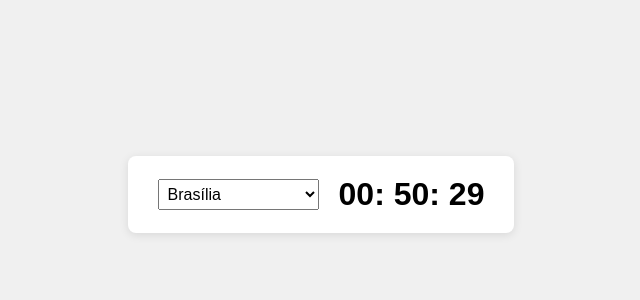
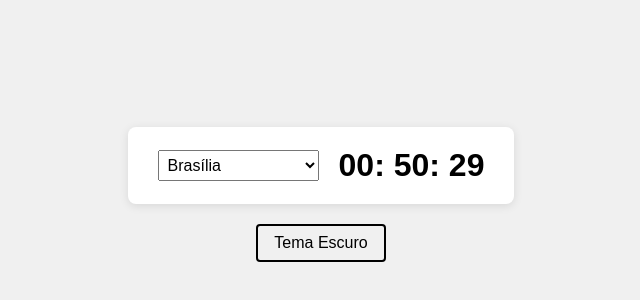
Before and after one commit to anapaulamodesto0/world-clock, a plain HTML site: page index.html in a window 1280 px wide. Shown: the part 206-506 px from the top of the page, without its empty margins (319-959 px from the left). Drawn offline with Linux system fonts and the light colour scheme.

Commit message:
Update index.html

```diff
--- a/index.html
+++ b/index.html
@@ -6,12 +6,19 @@
   <style>
     body {
       display: flex;
+      flex-direction: column;
       justify-content: center;
       align-items: center;
       height: 100vh;
       margin: 0;
       font-family: sans-serif;
       background: #f0f0f0;
+      transition: background 0.3s, color 0.3s;
+    }
+
+    .dark-mode {
+      background: #121212;
+      color: #f0f0f0;
     }
 
     .clock-container {
@@ -21,6 +28,12 @@
       padding: 20px 30px;
       border-radius: 8px;
       box-shadow: 0 2px 10px rgba(0,0,0,0.1);
+      transition: background 0.3s, color 0.3s;
+    }
+
+    .dark-mode .clock-container {
+      background: #1e1e1e;
+      box-shadow: 0 2px 10px rgba(255,255,255,0.1);
     }
 
     select {
@@ -35,6 +48,31 @@
       min-width: 120px;
       text-align: center;
     }
+
+    .theme-toggle {
+      margin-top: 20px;
+      padding: 8px 16px;
+      font-size: 1rem;
+      cursor: pointer;
+      border: 2px solid #000;
+      border-radius: 4px;
+      background-color: transparent;
+      color: #000;
+      transition: background 0.3s, color 0.3s, border 0.3s;
+    }
+
+    .dark-mode .theme-toggle {
+      color: #fff;
+      border-color: #fff;
+    }
+
+    .theme-toggle:hover {
+      background-color: rgba(0, 0, 0, 0.1);
+    }
+
+    .dark-mode .theme-toggle:hover {
+      background-color: rgba(255, 255, 255, 0.1);
+    }
   </style>
 </head>
 <body>
@@ -47,37 +85,41 @@
     </div>
   </div>
 
+  <button class="theme-toggle" id="theme-toggle">Tema Escuro</button>
+
   <script>
     const capitals = [
+      { name: 'Adis Abeba', timezone: 'Africa/Addis_Ababa' },
+      { name: 'Ancara', timezone: 'Europe/Istanbul' },
+      { name: 'Berlim', timezone: 'Europe/Berlin' },
       { name: 'Brasília', timezone: 'America/Sao_Paulo' },
+      { name: 'Buenos Aires', timezone: 'America/Argentina/Buenos_Aires' },
+      { name: 'Cairo', timezone: 'Africa/Cairo' },
+      { name: 'Canberra', timezone: 'Australia/Sydney' },
+      { name: 'Cidade do México', timezone: 'America/Mexico_City' },
+      { name: 'Lisboa', timezone: 'Europe/Lisbon' },
       { name: 'Londres', timezone: 'Europe/London' },
+      { name: 'Moscou', timezone: 'Europe/Moscow' },
+      { name: 'Nova Délhi', timezone: 'Asia/Kolkata' },
       { name: 'Nova Iorque', timezone: 'America/New_York' },
-      { name: 'Tóquio', timezone: 'Asia/Tokyo' },
+      { name: 'Ottawa', timezone: 'America/Toronto' },
       { name: 'Paris', timezone: 'Europe/Paris' },
-      { name: 'Cidade do México', timezone: 'America/Mexico_City' },
-      { name: 'Moscou', timezone: 'Europe/Moscow' },
       { name: 'Pequim', timezone: 'Asia/Shanghai' },
-      { name: 'Cairo', timezone: 'Africa/Cairo' },
-      { name: 'Buenos Aires', timezone: 'America/Argentina/Buenos_Aires' },
-      { name: 'Canberra', timezone: 'Australia/Sydney' },
-      { name: 'Ottawa', timezone: 'America/Toronto' },
       { name: 'Pretória', timezone: 'Africa/Johannesburg' },
-      { name: 'Nova Délhi', timezone: 'Asia/Kolkata' },
-      { name: 'Wellington', timezone: 'Pacific/Auckland' },
-      { name: 'Lisboa', timezone: 'Europe/Lisbon' },
-      { name: 'Berlim', timezone: 'Europe/Berlin' },
       { name: 'Roma', timezone: 'Europe/Rome' },
       { name: 'Seul', timezone: 'Asia/Seoul' },
-      { name: 'Ancara', timezone: 'Europe/Istanbul' } // Istambul é usada para Turquia
-      // Você pode adicionar mais capitais aqui...
+      { name: 'Tóquio', timezone: 'Asia/Tokyo' },
+      { name: 'Wellington', timezone: 'Pacific/Auckland' }
     ];
 
     const select = document.getElementById('city-select');
     const hoursElem = document.getElementById('hours');
     const minutesElem = document.getElementById('minutes');
     const secondsElem = document.getElementById('seconds');
+    const toggleButton = document.getElementById('theme-toggle');
+    const body = document.body;
 
-    // Popula o dropdown com as capitais
+    // Popula o dropdown
     capitals.forEach(city => {
       const option = document.createElement('option');
       option.value = city.timezone;
@@ -117,9 +159,24 @@
       secondsElem.textContent = timeParts.second;
     }
 
-    // Inicia e atualiza a cada segundo
     updateClock();
     setInterval(updateClock, 1000);
+
+    // Alternância de tema com atualização de botão
+    toggleButton.addEventListener('click', () => {
+      body.classList.toggle('dark-mode');
+      updateThemeButton();
+    });
+
+    function updateThemeButton() {
+      const isDark = body.classList.contains('dark-mode');
+      toggleButton.textContent = isDark ? 'Tema Claro' : 'Tema Escuro';
+      toggleButton.style.color = isDark ? '#fff' : '#000';
+      toggleButton.style.borderColor = isDark ? '#fff' : '#000';
+    }
+
+    // Inicializa o texto e cor do botão
+    updateThemeButton();
   </script>
 </body>
 </html>
```
